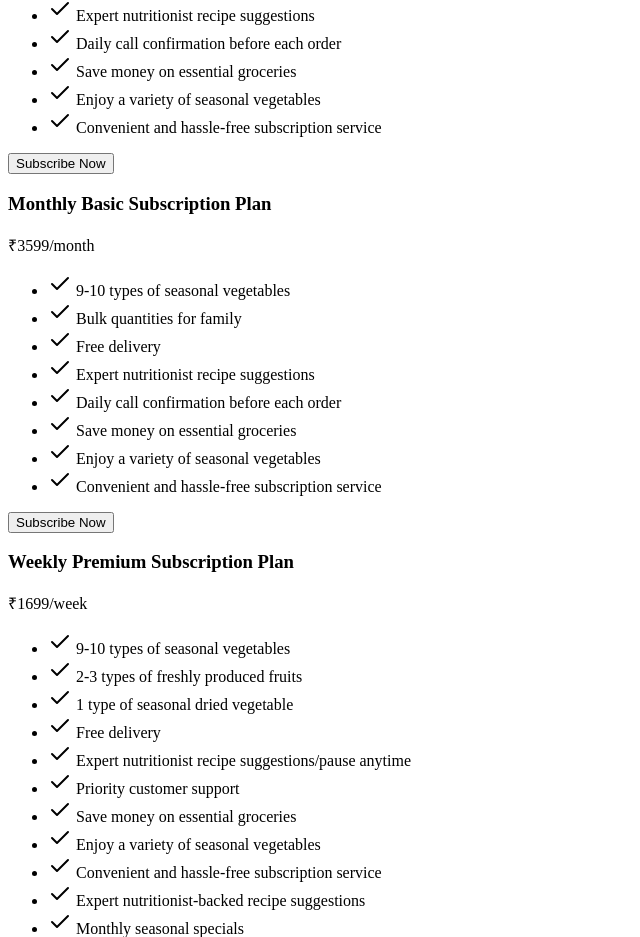
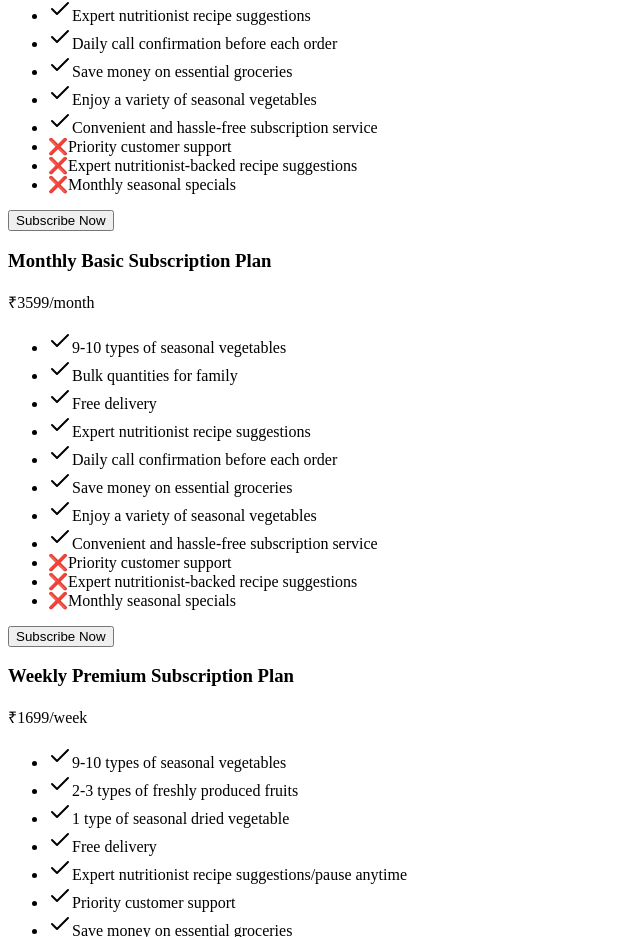
Before and after one commit to sahilshekh/FreshOrganics, a React (Create React App) app in the folder frontend/: page / in a window 1280 px wide. Shown: the part 1949-2886 px from the top of the page, without its empty margins (0-640 px from the left). Built offline with nearby package versions, Linux system fonts and the light colour scheme.

Commit message:
added changes

```diff
--- a/frontend/src/App.js
+++ b/frontend/src/App.js
@@ -143,7 +143,7 @@ const AppContent = () => {
         position="top-right"
         toastOptions={{
           style: {
-            background: '#15803d',
+            background: '#cfc23a',
             color: '#ffffff',
             borderRadius: '8px',
             padding: '12px',
--- a/frontend/src/components/About.js
+++ b/frontend/src/components/About.js
@@ -7,7 +7,7 @@ const About = () => {
     <div className="bg-gray-50 min-h-screen font-sans text-gray-800">
       {/* Hero Section */}
       <section className="relative overflow-hidden">
-        <div className="max-w-7xl mx-auto px-4 py-16 text-center">
+        <div className="max-w-7xl mx-auto  py-16 text-center">
           {/* Desktop Hero */}
           <div className="hidden md:block">
             <h1 className="text-4xl sm:text-5xl font-bold text-gray-800 mb-4">
@@ -28,11 +28,11 @@ const About = () => {
             <img
               src="https://i.ibb.co/5xKnX0SR/comesoon.png"
               alt="Farm fresh produce"
-              className="w-full h-60 object-cover rounded-xl shadow-lg"
+              className="w-full h-auto min-h-[30vh]  shadow-lg"
             />
-            <div className="absolute inset-0 flex flex-col justify-end p-6 bg-gradient-to-t from-green-900/60 to-transparent">
+            <div className="absolute inset-0 flex flex-col justify-end p-6 bg-gradient-to-t from-green-900/80 via-green-900/60 to-transparent">
               <h1 className="text-2xl font-bold text-white mb-2">
-                Welcome to <span className="text-green-700">OnlyFams</span> -where your daily dose
+                Welcome to <span className="text-white-700">OnlyFams</span> - where your daily dose
                 of farm-fresh goodness.
               </h1>
               <h2 className="text-3xl font-bold text-white"></h2>
--- a/frontend/src/components/Subscriptions.js
+++ b/frontend/src/components/Subscriptions.js
@@ -15,6 +15,9 @@ const Subscriptions = () => {
         'Save money on essential groceries',
         'Enjoy a variety of seasonal vegetables',
         'Convenient and hassle-free subscription service',
+        { text: 'Priority customer support', crossed: true },
+        { text: 'Expert nutritionist-backed recipe suggestions', crossed: true },
+        { text: 'Monthly seasonal specials', crossed: true },
       ],
     },
     {
@@ -29,6 +32,9 @@ const Subscriptions = () => {
         'Save money on essential groceries',
         'Enjoy a variety of seasonal vegetables',
         'Convenient and hassle-free subscription service',
+        { text: 'Priority customer support', crossed: true },
+        { text: 'Expert nutritionist-backed recipe suggestions', crossed: true },
+        { text: 'Monthly seasonal specials', crossed: true },
       ],
     },
     {
@@ -66,7 +72,12 @@ const Subscriptions = () => {
             <ul className="mt-4 space-y-2 text-sm">
               {plan.features.map((feature, i) => (
                 <li key={i} className="flex items-center">
-                  <Check className="text-green-500 mr-2 h-5 w-5" /> {feature}
+                  {typeof feature === 'string' ? (
+                    <Check className="text-green-500 mr-2 h-5 w-5" />
+                  ) : feature.crossed ? (
+                    <span className="text-red-500 mr-2">❌</span>
+                  ) : null}
+                  {typeof feature === 'string' ? feature : feature.text}
                 </li>
               ))}
             </ul>
```
